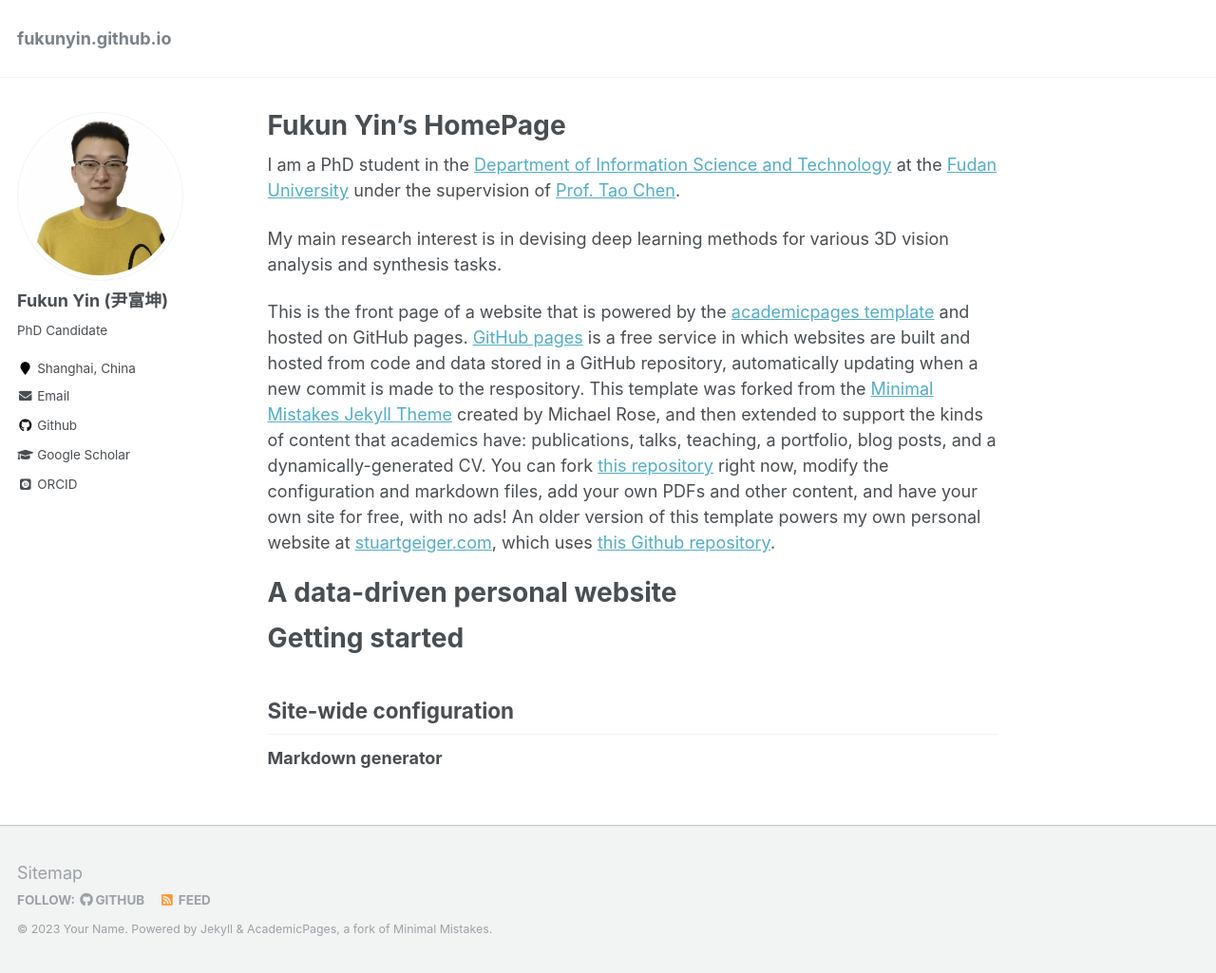
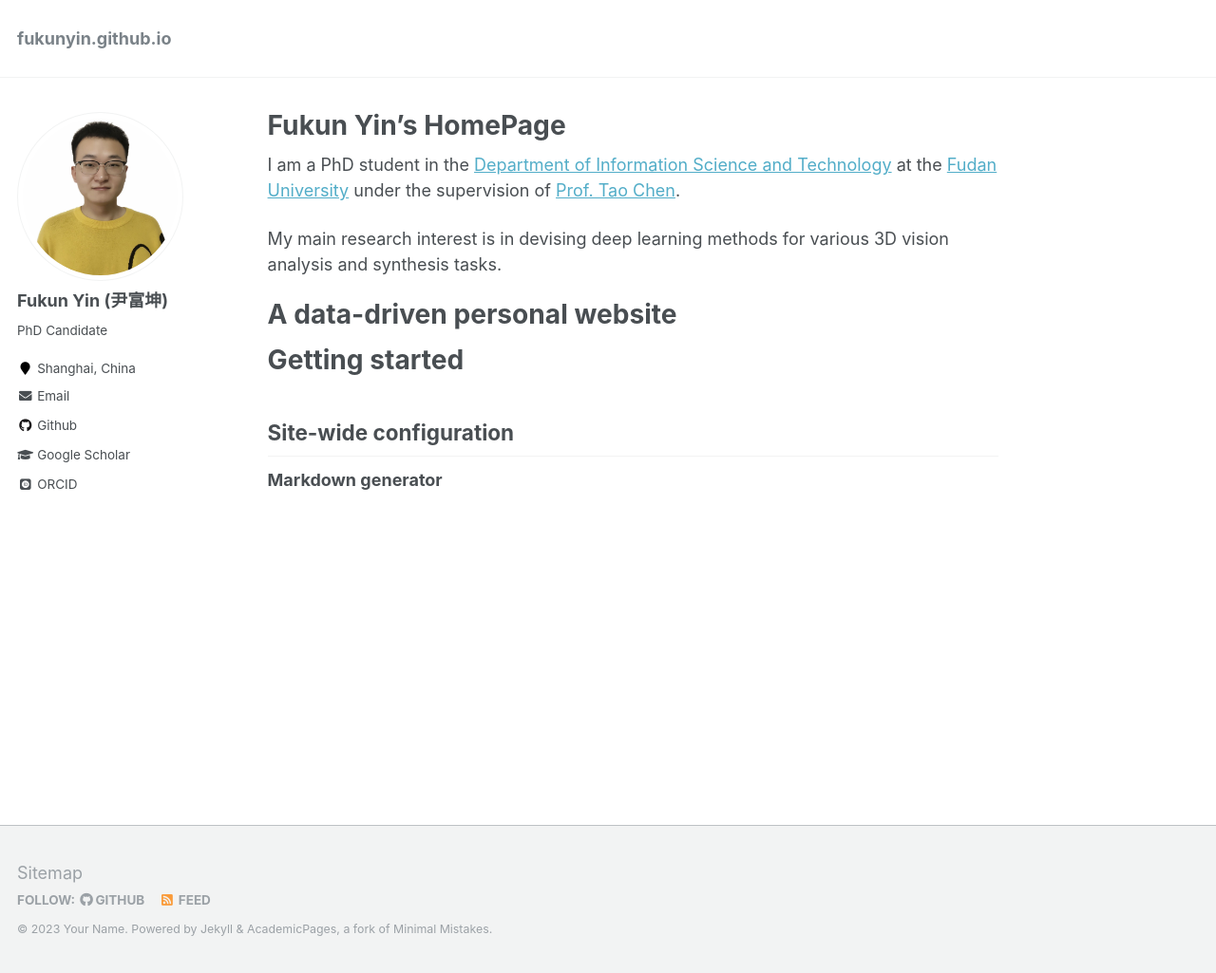
Before and after one commit to fukunyin/fukunyin.github.io, a Jekyll site: the page built from _pages/about.md, in a window 1280 px wide and 1025 px high. Shown: the whole window at 95% size. Built offline with Jekyll 4.4.1, drawn with Linux system fonts in a browser that asks for light colours; some web fonts are replaced.

Commit message:
Update about.md

```diff
--- a/_pages/about.md
+++ b/_pages/about.md
@@ -8,12 +8,9 @@ redirect_from:
   - /about.html
 ---
 
-I am a PhD student in the [Department of Information Science and Technology](http://www.it.fudan.edu.cn) at the [Fudan University](http://www.fudan.edu.cn) under the supervision of [Prof. Tao Chen](https://eetchen.github.io/).
+I am a PhD student in the [Department of Information Science and Technology](http://www.it.fudan.edu.cn/En) at the [Fudan University](https://www.fudan.edu.cn/en) under the supervision of [Prof. Tao Chen](https://eetchen.github.io/).
 
 My main research interest is in devising deep learning methods for various 3D vision analysis and synthesis tasks.
-
-
-This is the front page of a website that is powered by the [academicpages template](https://github.com/academicpages/academicpages.github.io) and hosted on GitHub pages. [GitHub pages](https://pages.github.com) is a free service in which websites are built and hosted from code and data stored in a GitHub repository, automatically updating when a new commit is made to the respository. This template was forked from the [Minimal Mistakes Jekyll Theme](https://mmistakes.github.io/minimal-mistakes/) created by Michael Rose, and then extended to support the kinds of content that academics have: publications, talks, teaching, a portfolio, blog posts, and a dynamically-generated CV. You can fork [this repository](https://github.com/academicpages/academicpages.github.io) right now, modify the configuration and markdown files, add your own PDFs and other content, and have your own site for free, with no ads! An older version of this template powers my own personal website at [stuartgeiger.com](http://stuartgeiger.com), which uses [this Github repository](https://github.com/staeiou/staeiou.github.io).
 
 A data-driven personal website
 ======
```
